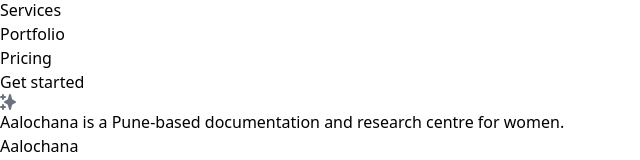
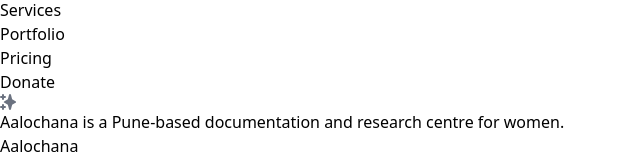
Before and after one commit to atharva9365/mind-assessment, a React (Vite) app: page / in a window 1280 px wide. Both pictures are taken after a click on the button 70 px from the left and 159 px from the top of the page. Shown: the part 206-366 px from the top of the page, without its empty margins (0-640 px from the left). Built offline with nearby package versions, Linux system fonts and the light colour scheme.

Commit message:
frontend

```diff
--- a/src/components/Navbar.jsx
+++ b/src/components/Navbar.jsx
@@ -103,9 +103,9 @@ const Navbar = () => {
 
           <button
             type="button"
-            className="bg-white text-gray-600 border border-gray-300 mt-6 text-sm hover:bg-gray-50 active:scale-95 transition-all w-40 h-11 rounded-full"
+            className="bg-blue-900 text-white border border-gray-300 mt-6 text-sm hover:bg-gray-50 active:scale-95 transition-all w-40 h-11 rounded-full"
           >
-            Get started
+            Donate
           </button>
         </div>
       )}
```
